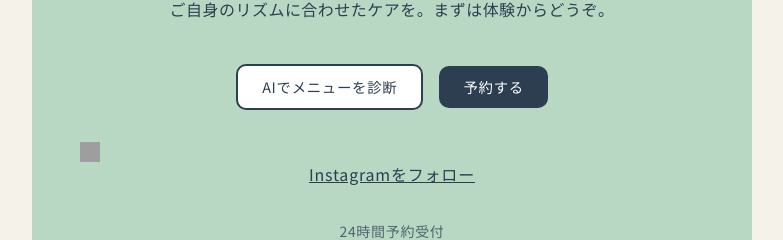
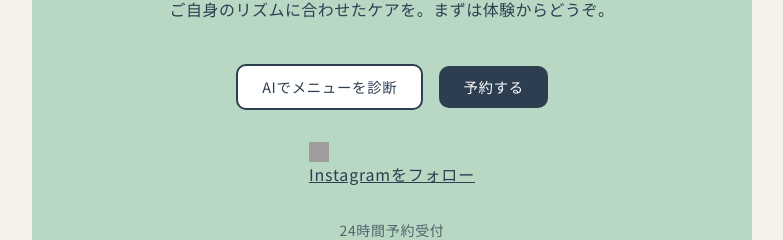
Before and after one commit to terashimasatoshi/mori-no-hibi-fukui, a React (Vite) app: page / in a window 1280 px wide. Shown: the part 7691-7931 px from the top of the page, without its empty margins (248-1031 px from the left). Built offline with nearby package versions, Linux system fonts and the light colour scheme; grey boxes are pictures that could not be loaded.

Commit message:
Fix: Instagramアイコンの中央揃えを修正

```diff
--- a/App.tsx
+++ b/App.tsx
@@ -857,7 +857,7 @@
             </button>
           </div>
           {/* Instagram Link */}
-          <div className="mt-8 text-center">
+          <div className="mt-8 flex justify-center">
             <a
               href="https://www.instagram.com/morinohibi_spa/"
               target="_blank"
```
